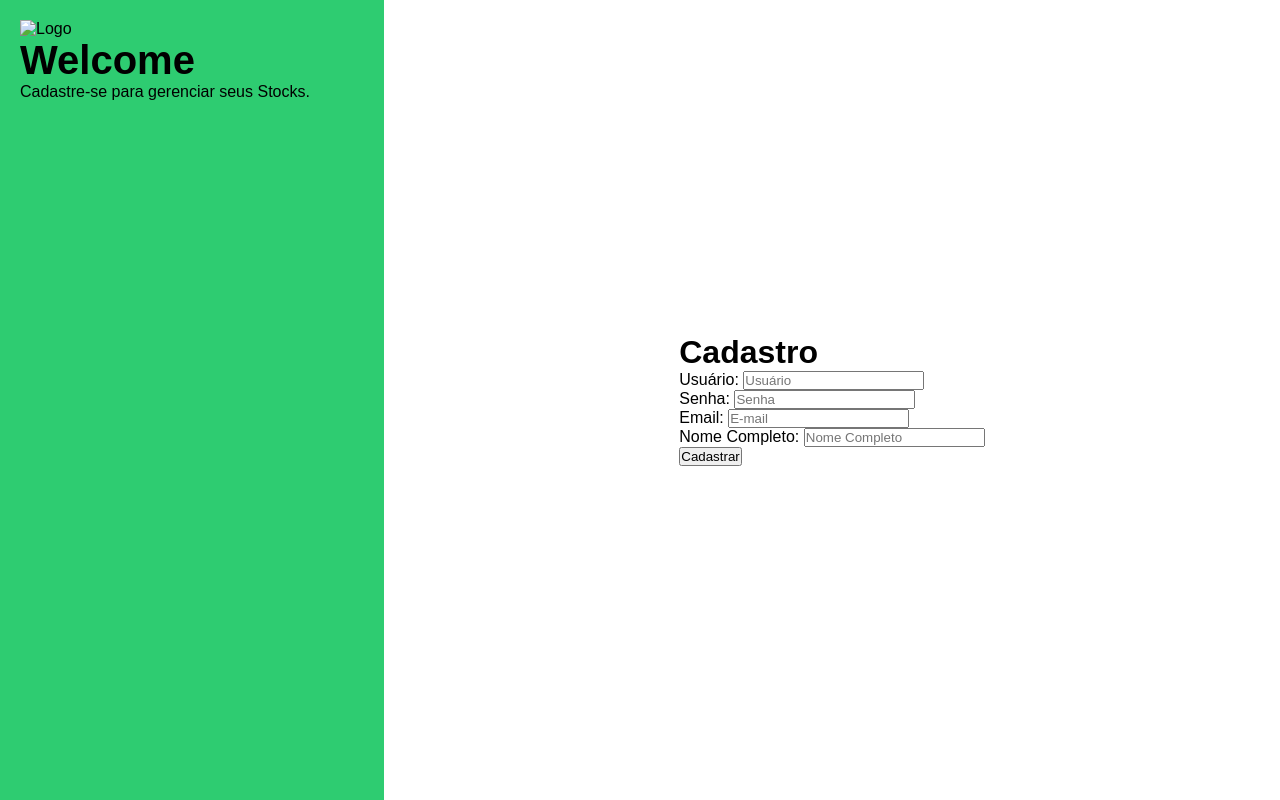
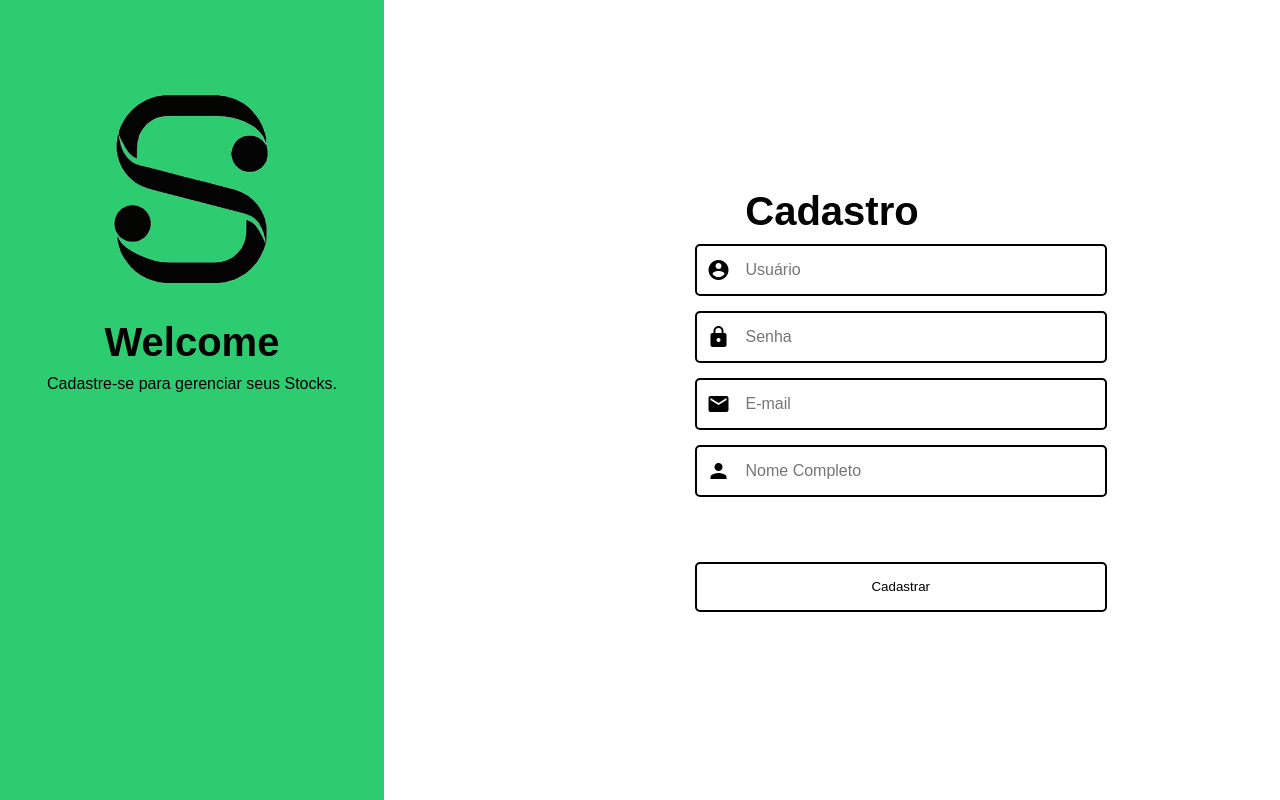
Before and after one commit to Gladistony/Projeto-Interdisciplinar-3, a plain HTML site: page projeto interdiciplinar 03/Paginas/telaDeCadastro.html in a window 1280 px wide. Drawn offline with Linux system fonts and the light colour scheme.

Commit message:
visual da tela de cadastro feito

```diff
--- a/projeto interdiciplinar 03/Paginas/telaDeCadastro.html
+++ b/projeto interdiciplinar 03/Paginas/telaDeCadastro.html
@@ -5,10 +5,11 @@
     <meta name="viewport" content="width=device-width, initial-scale=1.0">
     <title>Cadastro com Proxy</title>
     <link rel="stylesheet" href="../Styles/estiloTelaDeCadastro.css">
+    <link href="https://fonts.googleapis.com/icon?family=Material+Icons" rel="stylesheet">
 </head>
 <body>
     <header>
-        <img src="" alt="Logo">
+        <img src="../IMG/ic_logo_ico.png" alt="Logo">
         <h1>Welcome</h1>
         <p>Cadastre-se para gerenciar seus Stocks.</p>
     </header>
@@ -16,24 +17,23 @@
     <div class="conteiner">
         <h1 class="texto-1">Cadastro</h1>
         <form id="cadastroForm">
-            <div class="caixa-texto ">
-            <label for="usuario"   class="texto-Palavra ">Usuário:</label>
-            <input type="text" id="usuario" name="usuario" minlength="8" required placeholder = "Usuário">
+            <div class="caixa-texto">
+                <i class="material-icons">account_circle</i>
+                <input type="text" id="usuario" name="usuario" minlength="8" required placeholder="Usuário">
             </div>
-        <div class="caixa-texto ">
-            <label for="senha" class="texto-Palavra ">Senha:</label>
+            <div class="caixa-texto">
+                <i class="material-icons">lock</i>
                 <input type="password" id="senha" name="senha" minlength="8" required placeholder="Senha">
-
             </div>
-            <div class="caixa-texto ">
-            <label for="email" class="texto-Palavra ">Email:</label>
+            <div class="caixa-texto">
+                <i class="material-icons">email</i>
                 <input type="email" id="email" name="email" required placeholder="E-mail">
             </div>
-            <div class="caixa-texto ">
-                <label for="nome_completo" class="texto-Palavra ">Nome Completo:</label>
+            <div class="caixa-texto">
+                <i class="material-icons">person</i>
                 <input type="text" id="nome_completo" name="nome_completo" required placeholder="Nome Completo" autocomplete="off">
             </div>
-            <button type="submit">Cadastrar</button>
+            <button type="submit" class="btn-cadastrar">Cadastrar</button>
         </form>
     </div>
 </main>
@@ -52,7 +52,7 @@
             });
 
             if (!idResponse.ok) {
-                    throw new Error(`Erro ao obter ID: ${idResponse.statusText}`);
+                throw new Error(Erro ao obter ID: ${idResponse.statusText});
             }
 
             const idData = await idResponse.json();
@@ -84,7 +84,7 @@
             });
 
             if (!cadastroResponse.ok) {
-                    throw new Error(`Erro no cadastro: ${cadastroResponse.statusText}`);
+                throw new Error(Erro no cadastro: ${cadastroResponse.statusText});
             }
 
             const cadastroResult = await cadastroResponse.json();
@@ -93,7 +93,7 @@
             window.location.href = 'index.html'; // Redirecionar para a tela de login
         } catch (error) {
             console.error('Erro durante o processo:', error);
-                alert(`Erro: ${error.message}`);
+            alert(Erro: ${error.message});
         }
     });
 </script>
--- a/projeto interdiciplinar 03/Styles/estiloTelaDeCadastro.css
+++ b/projeto interdiciplinar 03/Styles/estiloTelaDeCadastro.css
@@ -15,14 +15,21 @@ header {
     background-color: #2ecc71;
     width: 30%;
     padding: 20px;
+    display: flex;
+    flex-direction: column;
+    align-items: center;
+    text-align: center;
+}
+
+header > img {
+    max-width: 390px;
+    width: 100%;
+    margin-top: 50px;
 }
 
 header > h1 {
     font-size: 40px;
-}
-
-header > p {
-
+    margin-bottom: 10px;
 }
 
 main {
@@ -31,3 +38,58 @@ main {
     align-items: center;
     width: 70%;
 }
+
+main > div > h1 {
+    font-size: 40px;
+    margin-bottom: 10px;
+    display: flex;
+    justify-content: center;
+    align-items: center;
+}
+
+.container {
+    display: flex;
+    align-items: center;
+    flex-direction: column;
+}
+
+.caixa-texto {
+    display: flex;
+    align-items: center;
+    border: 2px solid;
+    padding: 10px;
+    margin-bottom: 15px;
+    border-radius: 5px;
+    width: 150%;
+}
+
+.caixa-texto i {
+    font-size: 24px;
+    margin-right: 10px;
+}
+
+.caixa-texto input {
+    border: none;
+    outline: none;
+    flex: 1;
+    padding: 5px;
+    background: none;
+    font-size: 16px;
+}
+
+.btn-cadastrar {
+    height: 50px;
+    width: 150%;
+    background-color: #fff;
+    border: 2px solid;
+    padding: 10px 20px;
+    border-radius: 5px;
+    cursor: pointer;
+    transition: background-color 0.3s ease;
+    margin-top: 50px;
+}
+
+.btn-cadastrar:hover {
+    background-color: black;
+    color: #fff;
+}
```
Also changed, not shown: projeto interdiciplinar 03/IMG/Logo.webp (added), projeto interdiciplinar 03/IMG/ic_logo_ico.png (added). Lines whose indentation alone changed are shown as unchanged.
